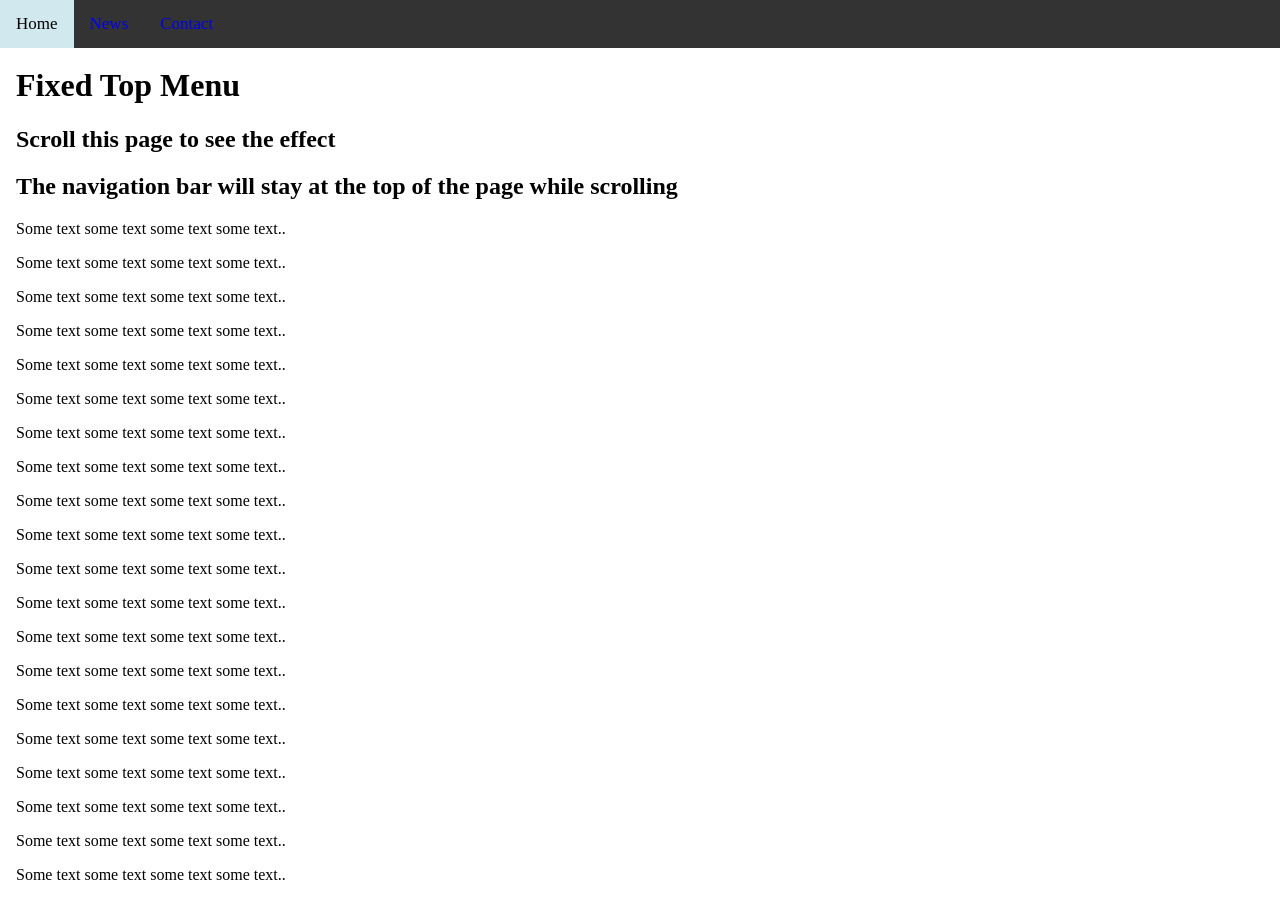
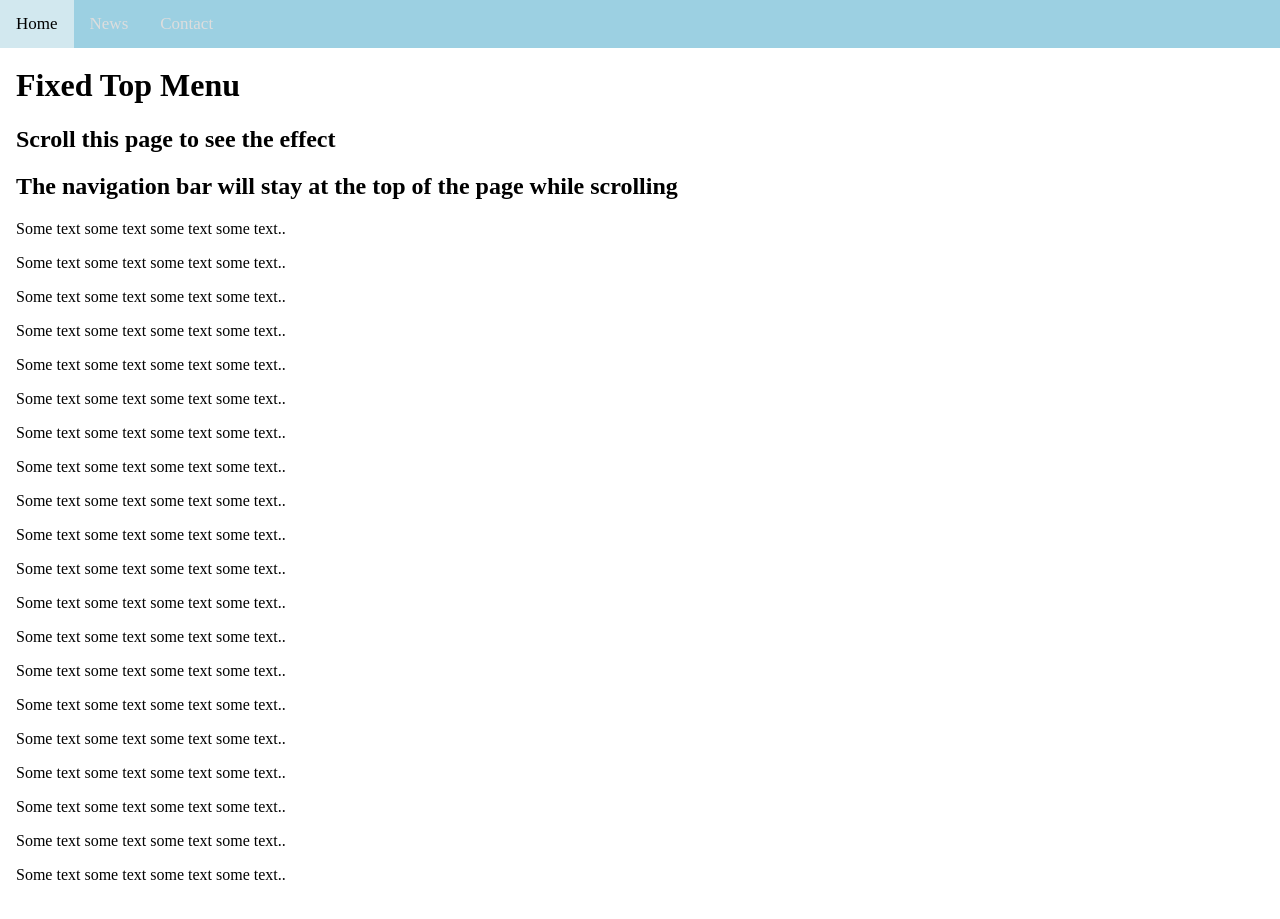
Before and after one commit to liamgillies/liamgillies.github.io, a Jekyll site: the page built from index.html, in a window 1280 px wide and 1400 px high. Shown: the top 919 px of the window. Built offline with Jekyll 4.4.1, drawn with Linux system fonts in a browser that asks for light colours.

Commit message:
Update default.html

```diff
--- a/_layouts/default.html
+++ b/_layouts/default.html
@@ -7,7 +7,7 @@ body {margin:0;}
 
 .navbar {
   overflow: hidden;
-  background-color: #333;
+  background-color: #9cd0e2;
   position: fixed;
   top: 0;
   width: 100%;
@@ -16,7 +16,7 @@ body {margin:0;}
 .navbar a {
   float: left;
   display: block;
-  color: ##9cd0e2;
+  color: #ddd;
   text-align: center;
   padding: 14px 16px;
   text-decoration: none;
```
